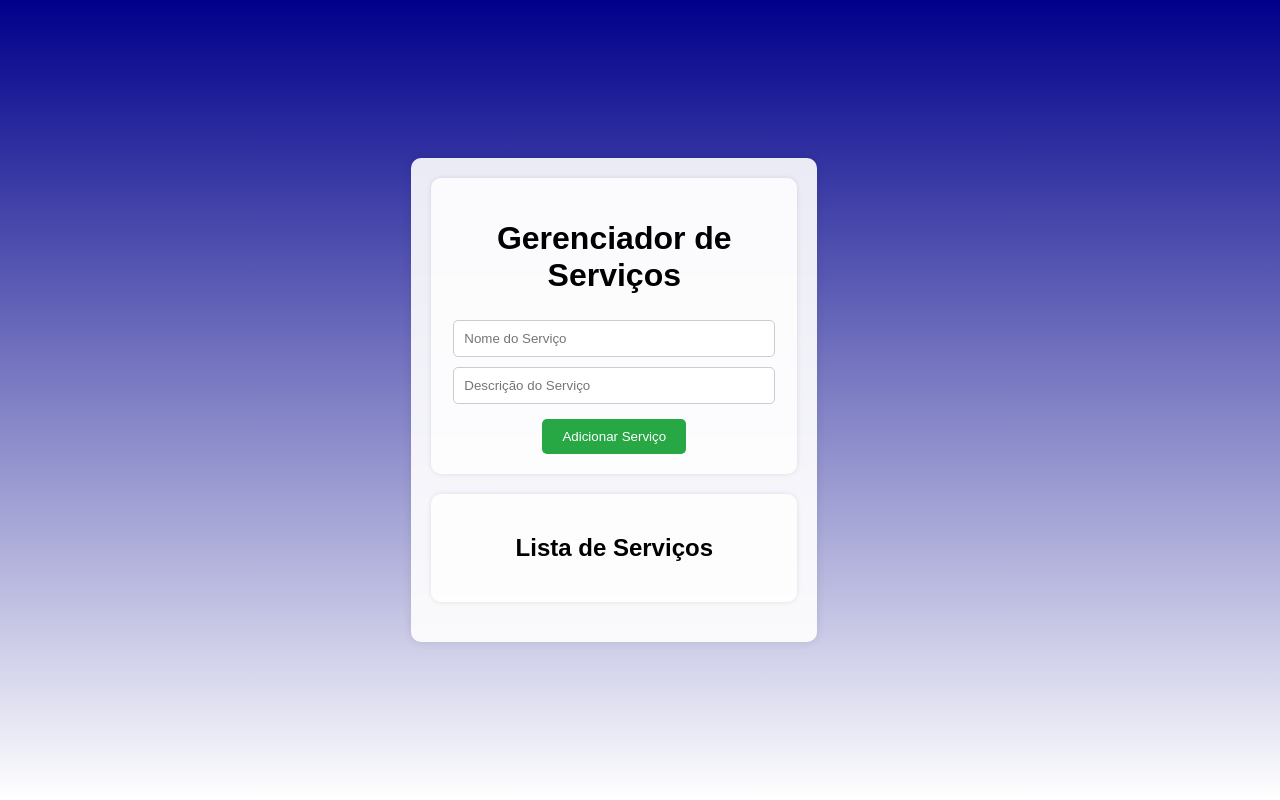
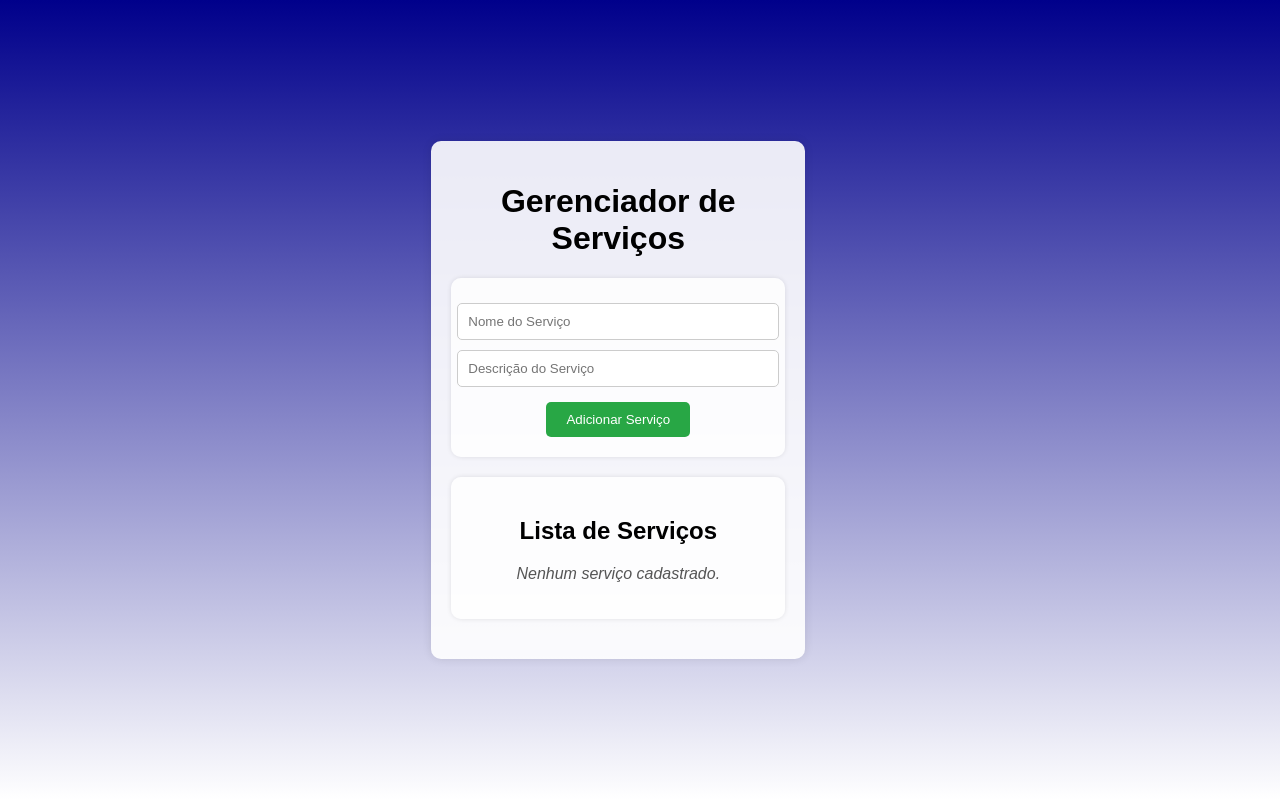
Before and after one commit to Kanaashi1/gerenciador-servicos, a React (Create React App) app: page / in a window 1280 px wide. Built offline with nearby package versions, Linux system fonts and the light colour scheme.

Commit message:
Atualização 4

```diff
--- a/src/App.css
+++ b/src/App.css
@@ -120,3 +120,10 @@ h1, h2 {
 .service-item button.delete-button:hover {
   background-color: #c82333;
 }
+
+.empty-message {
+  text-align: center;
+  color: #555;
+  font-style: italic;
+  margin-top: 20px;
+}
--- a/src/App.js
+++ b/src/App.js
@@ -41,8 +41,8 @@ function App() {
   return (
     <div className="container">
       <div className="App">
+        <h1>Gerenciador de Serviços</h1>
         <div className="form-container">
-        <h1>Gerenciador de Serviços</h1>
           <div className="form">
             <input
               type="text"
@@ -66,14 +66,18 @@ function App() {
         <div className="service-list-container">
           <h2>Lista de Serviços</h2>
           <div className="service-list">
-            {services.map(service => (
+            {services.length === 0 ? (
+              <p className="empty-message">Nenhum serviço cadastrado.</p>
+            ) : (
+              services.map(service => (
                 <div key={service.id} className="service-item">
                   <h3>{service.name}</h3>
                   <p>{service.description}</p>
                   <button className="edit-button" onClick={() => handleEditService(service.id)}>Editar</button>
                   <button className="delete-button" onClick={() => handleDeleteService(service.id)}>Excluir</button>
                 </div>
-            ))}
+              ))
+            )}
           </div>
         </div>
       </div>
```
Lines whose indentation alone changed are shown as unchanged.
